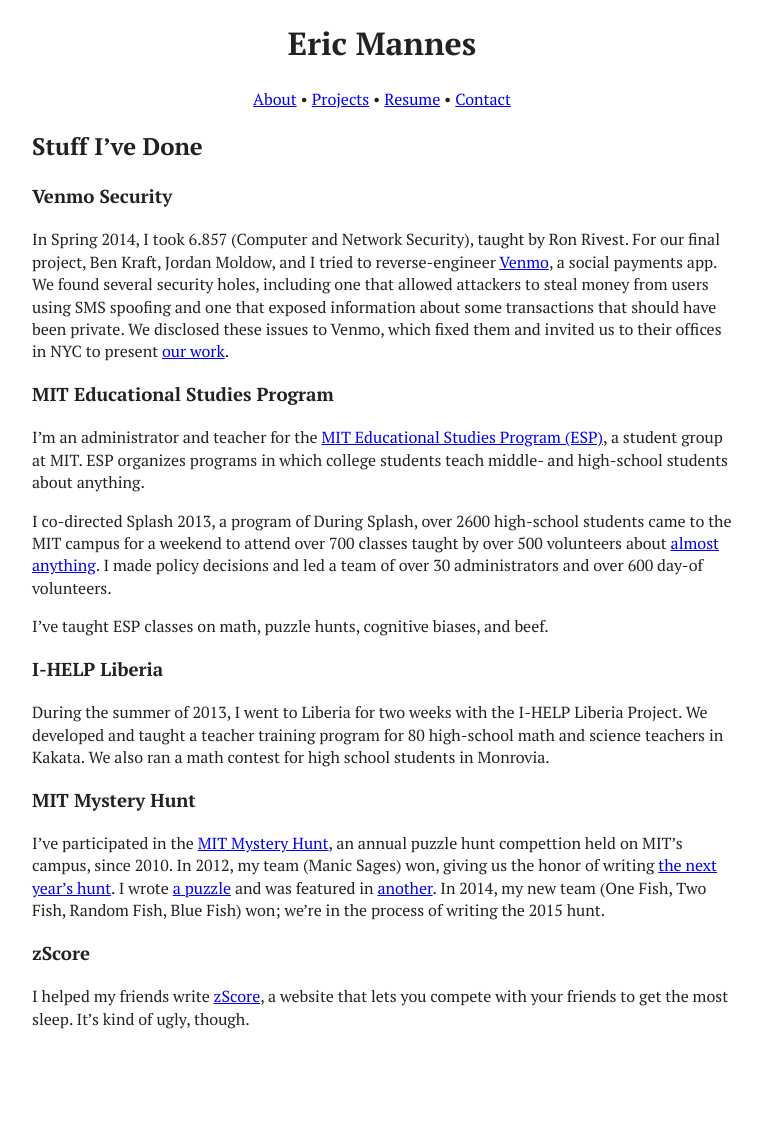
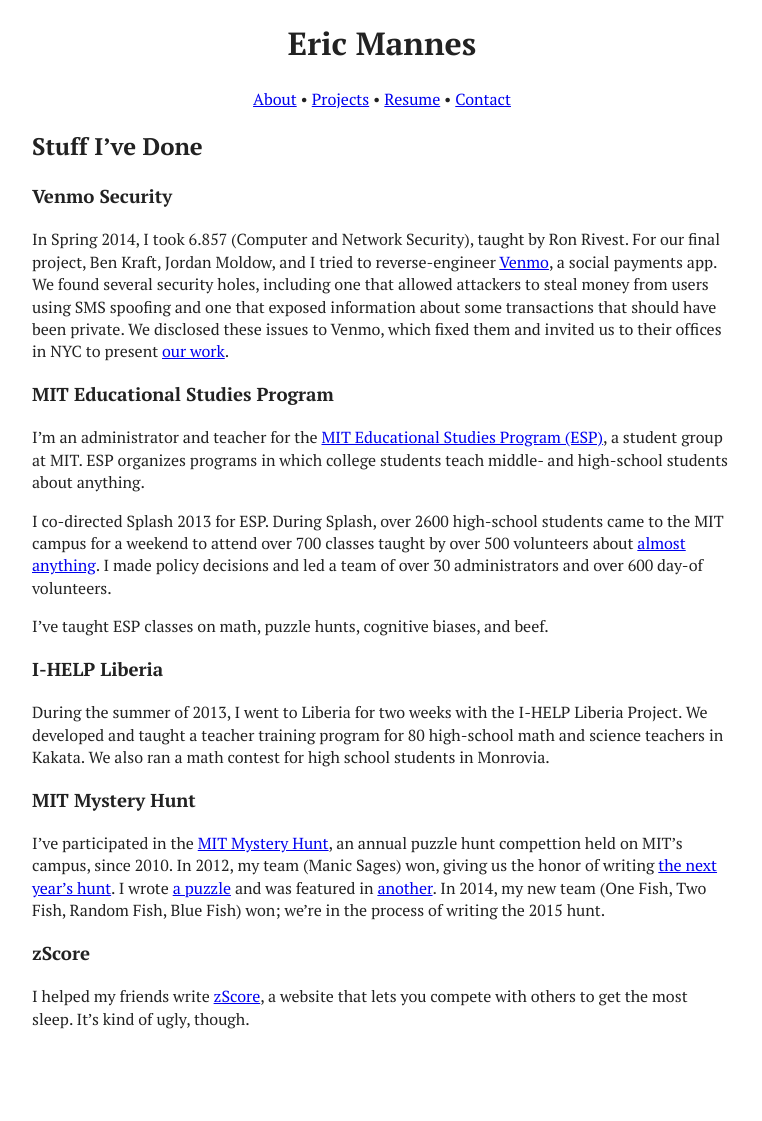
Before and after one commit to emannes/emannes.github.io, a Jekyll site: the page built from projects.md, in a window 1280 px wide. Shown: the whole page, without its empty margins (258-1020 px from the left). Built offline with Jekyll 4.4.1, drawn with Linux system fonts in a browser that asks for light colours; nearby versions of some CDN libraries.

Commit message:
Reworded things

```diff
--- a/projects.md
+++ b/projects.md
@@ -14,7 +14,7 @@ In Spring 2014, I took 6.857 (Computer and Network Security), taught by Ron Rive
 
 I'm an administrator and teacher for the [MIT Educational Studies Program (ESP)](http://esp.mit.edu), a student group at MIT. ESP organizes programs in which college students teach middle- and high-school students about anything.
 
-I co-directed Splash 2013, a program of  During Splash, over 2600 high-school students came to the MIT campus for a weekend to attend over 700 classes taught by over 500 volunteers about [almost anything](https://esp.mit.edu/learn/Splash/2013/catalog). I made policy decisions and led a team of over 30 administrators and over 600 day-of volunteers.
+I co-directed Splash 2013 for ESP.  During Splash, over 2600 high-school students came to the MIT campus for a weekend to attend over 700 classes taught by over 500 volunteers about [almost anything](https://esp.mit.edu/learn/Splash/2013/catalog). I made policy decisions and led a team of over 30 administrators and over 600 day-of volunteers.
 
 I've taught ESP classes on math, puzzle hunts, cognitive biases, and beef.
 
@@ -26,4 +26,4 @@ During the summer of 2013, I went to Liberia for two weeks with the I-HELP Liber
 I've participated in the [MIT Mystery Hunt](http://web.mit.edu/puzzle/www/), an annual puzzle hunt compettion held on MIT's campus, since 2010. In 2012, my team (Manic Sages) won, giving us the honor of writing [the next year's hunt](http://web.mit.edu/puzzle/www/2013/). I wrote [a puzzle](http://web.mit.edu/puzzle/www/2013/coinheist.com/feynman/funny_story/) and was featured in [another](http://web.mit.edu/puzzle/www/2013/coinheist.com/feynman/cambridge_waldo/). In 2014, my new team (One Fish, Two Fish, Random Fish, Blue Fish) won; we're in the process of writing the 2015 hunt.
 
 ### zScore ###
-I helped my friends write [zScore](http://zscore.mit.edu), a website that lets you compete with your friends to get the most sleep. It's kind of ugly, though.
+I helped my friends write [zScore](http://zscore.mit.edu), a website that lets you compete with others to get the most sleep. It's kind of ugly, though.
```
Also changed, not shown: index.md (+1 -1 lines).
